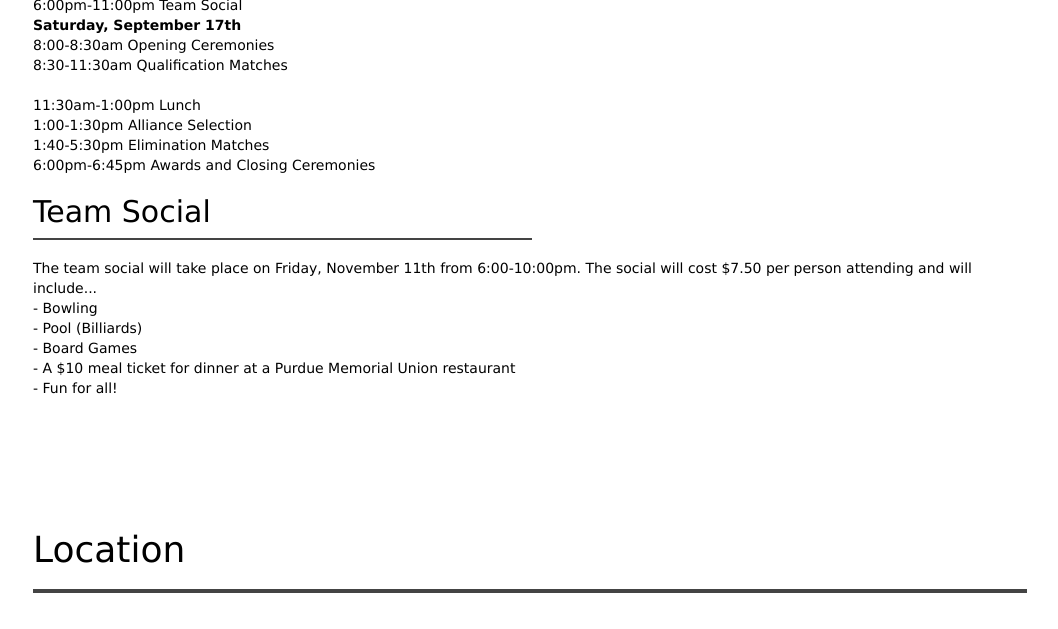
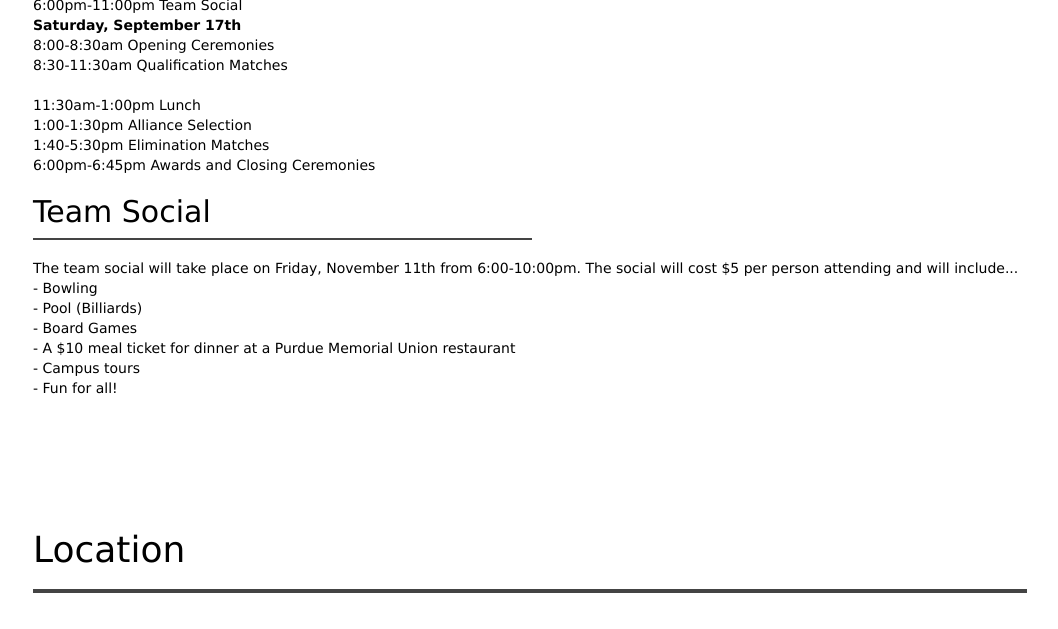
Before and after one commit to purduefirst/purduefirst.github.io, a Jekyll site: the page built from boilerbotbattle.html, in a window 1280 px wide and 900 px high, scrolled down 1781 px, cut to the strip 0-629 px from the top of the window. Shown: the whole strip, without its empty margins (110-1168 px from the left). Built offline with Jekyll 4.4.1, drawn with Linux system fonts in a browser that asks for light colours.

Commit message:
updated b3 page for team social and changed layout to include break between location name and location address

```diff
--- a/_layouts/event-image.html
+++ b/_layouts/event-image.html
@@ -15,6 +15,7 @@
 
 					<h2> {{page.location-ntrl}} </h2>
 					{% endif %}
+                    <br />
 					<p>
 						{{ page.location }}
 					</p>
--- a/boilerbotbattle.html
+++ b/boilerbotbattle.html
@@ -50,7 +50,7 @@
         <h2>Team Social</h2>
         <hr class="medium-hr thin" />
         <br />
-        The team social will take place on Friday, November 11th from 6:00-10:00pm. The social will cost $7.50 per person attending and will include...
+        The team social will take place on Friday, November 11th from 6:00-10:00pm. The social will cost $5 per person attending and will include...
         <br />
         - Bowling
         <br />
@@ -59,6 +59,8 @@
         - Board Games
         <br />
         - A $10 meal ticket for dinner at a Purdue Memorial Union restaurant
+        <br />
+        - Campus tours
         <br />
         - Fun for all!
     </div>
```
